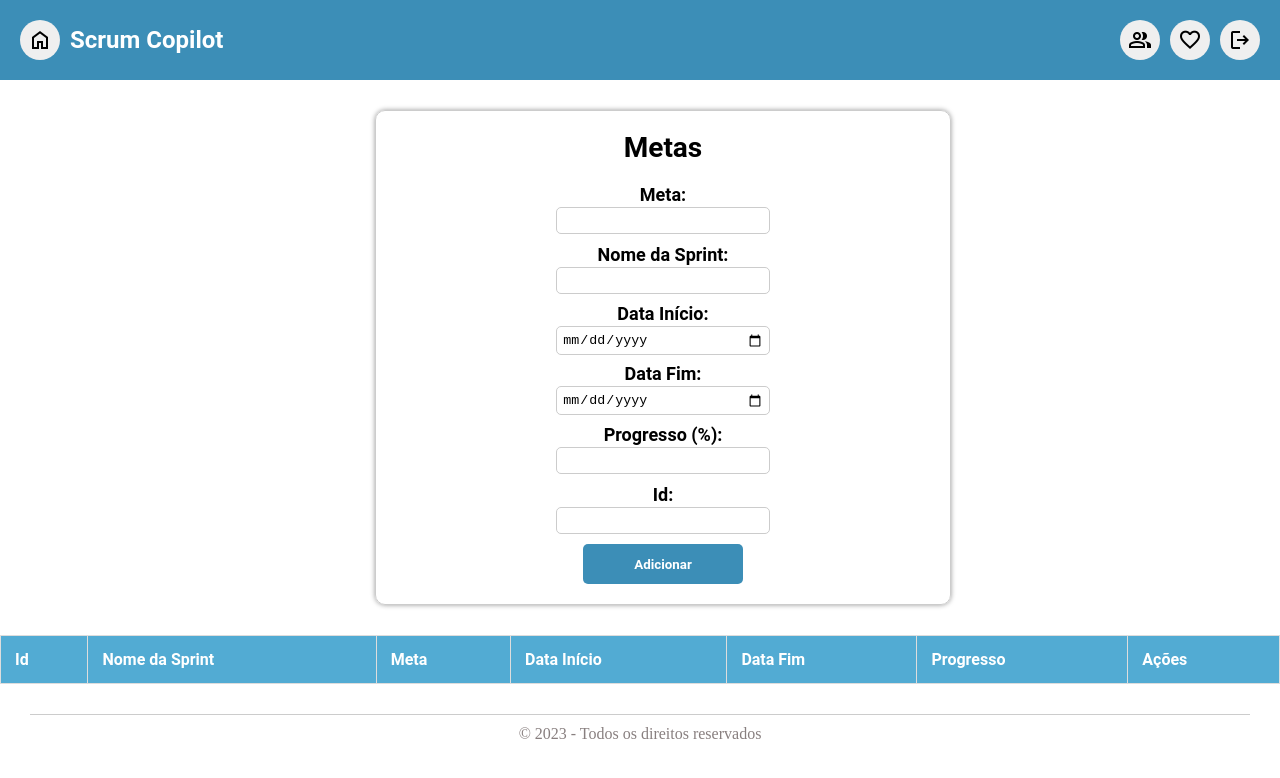
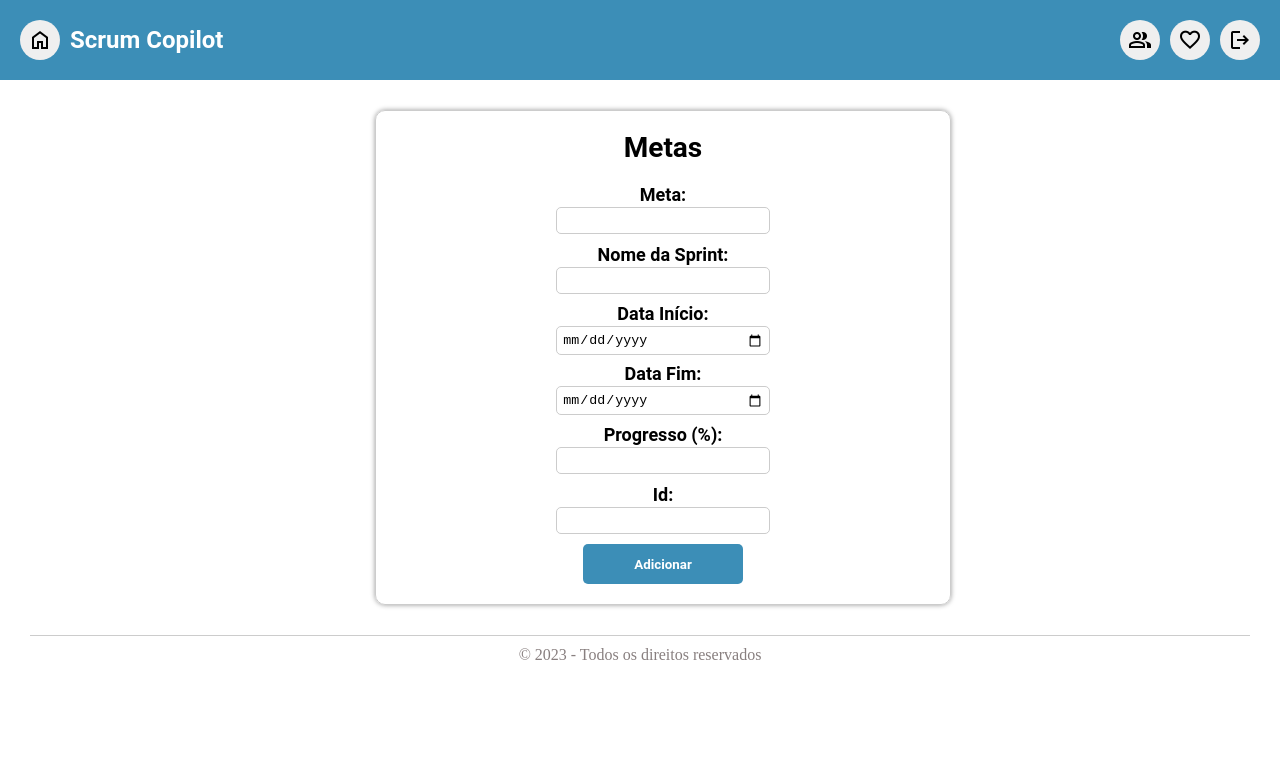
Before and after one commit to WenerRodrigo/scrum_copilot, an Angular app: page /telaPrincipal in a window 1280 px wide. Shown: the top 778 px of the page. Built offline with nearby package versions, Linux system fonts and the light colour scheme.

Commit message:
escondendo campo de table quando não tiver metas salva

```diff
--- a/src/app/components/screens/tela-principal/tela-principal.component.html
+++ b/src/app/components/screens/tela-principal/tela-principal.component.html
@@ -69,7 +69,7 @@
     </div>
 </header>
 
-<table class="metas-table">
+<table class="metas-table" *ngIf="metaSalva">
     <thead>
         <tr>
             <th>Id</th>
--- a/src/app/components/screens/tela-principal/tela-principal.component.ts
+++ b/src/app/components/screens/tela-principal/tela-principal.component.ts
@@ -10,6 +10,7 @@ export class TelaPrincipalComponent implements OnInit {
   meuFormulario: FormGroup;
   metas: any[] = [];
   metaEmEdicao: number | null = null;
+  metaSalva: boolean = false;
 
 
   constructor(private formBuilder: FormBuilder) {
@@ -35,6 +36,7 @@ export class TelaPrincipalComponent implements OnInit {
       formValues.nomeMeta = this.meuFormulario.get('nomeMeta')?.value;
       this.metas.push(formValues);
       this.resetForm();
+      this.metaSalva = true;
     }
   }
 
@@ -66,10 +68,19 @@ export class TelaPrincipalComponent implements OnInit {
     }
   }
 
+  isListaMetasVazia(): boolean {
+    return this.metas.length === 0;
+
+  }
+
   remover(index: number) {
     if (confirm('Deseja realmente remover a meta?')) {
       this.metas.splice(index, 1);
       this.resetForm();
+
+      if (this.isListaMetasVazia()) {
+        this.metaSalva = false;
+      }
     }
   }
 
```
